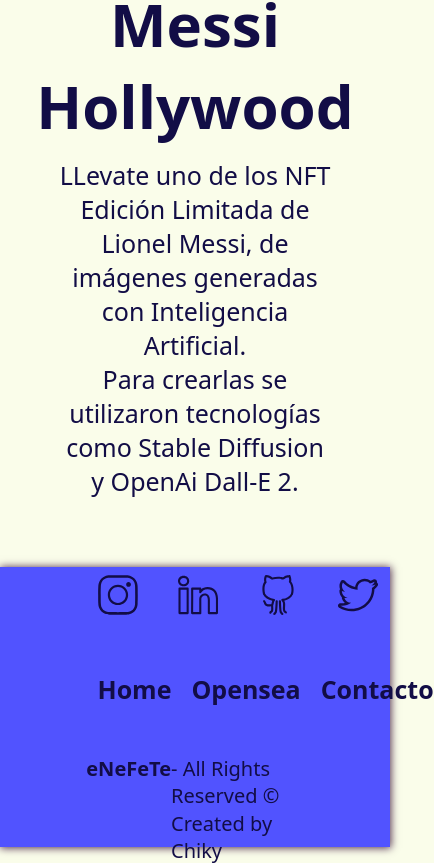
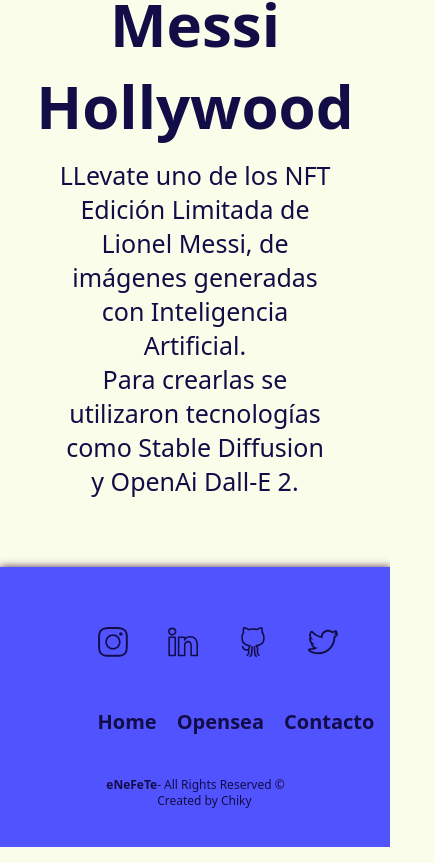
Before and after one commit to chiky222/mi-tienda-web, a React (Create React App) app: page / in a window 390 px wide. Shown: the part 582-1445 px from the top of the page, 434 px wide, since content can reach past the window. Built offline with nearby package versions, Linux system fonts and the light colour scheme; no server answers; the database is empty.

Commit message:
Modificación Readme - Optimización de Código

```diff
--- a/src/App.css
+++ b/src/App.css
@@ -24,9 +24,6 @@
   background-color: var(--color-cream);
   box-sizing: border-box;
 }
-
-
-/* NavBar */
 
 .nav-header{
   display: flex;
@@ -116,8 +113,6 @@
   margin-left: 50px;
 }
 
-/* Título y Subtítulo */
-
 .titulo-saludo{
   font-size: var(--size-font-title);
   display: flex;
@@ -137,9 +132,6 @@
   text-align: center;
   margin: 80px auto 40px;
 }
-
-
-/* Estilos de Contador */
 
 .visor{
   display: flex;
@@ -207,9 +199,6 @@
 .hide{
   display: none;
 }
-
-
-/* Items & Container */
 
 .spiner{
   display: flex;
@@ -314,8 +303,6 @@
   color: var(--color-pink);
 }
 
-
-/* Footer */
 footer{
   display: flex;
   position: relative;
@@ -378,9 +365,6 @@
   box-shadow: 0px 0px 8px 0.5px var(--color-dark-grey);
 }
 
-
-/* Detalle y Visor */
-
 .detail{
   display: flex;
   margin: 50px auto;
@@ -404,9 +388,6 @@
   margin: 20px 10px 20px;
 }
 
-
-/* Contacto Datos */
-
 .contacto-datos{
   font-size: var(--size-font-text);
   margin: 0 auto 300px;
@@ -416,9 +397,6 @@
   justify-content: center;
   align-items: center;
 }
-
-
-/* Cart */
 
 .contenedor-cart {
   min-height: 100vh;
@@ -526,7 +504,6 @@
 .link-carrito a:hover{
   color: #FFF;
 }
-/* Input */
 
 input{
   background-color: rgb(247, 199, 95);
@@ -539,8 +516,6 @@
   color: var(--color-blue);
 }
 
-
-/* Form de Orden de Compra */
 .form-ordenCompra{
   display: flex;
   flex-direction: column;
@@ -562,9 +537,6 @@
   display: none;
   margin: 0;
 }
-
-
-/* Orden de Compra - Formulario y Textos */
 
 .form-track{
   display: flex;
@@ -616,9 +588,6 @@
   color: var(--color-blue);
   transition: all 0.1s ease-in-out;
 }
-
-
-/* Media Responsive */
 
 @media screen and (max-width: 1600px) {
   .item-container{
@@ -708,10 +677,26 @@
     font-size: var(--size-font-text);
     margin-bottom: -120px;
   }
+
+  .navbar-footer {
+    min-height: 100px;
+  }
+
+  .navbar-footer p{
+    font-size: 15px;
+  }
+
+  .navbar-footer ul li,
+  .navbar-footer a{
+    font-size: 20px;
+  }
+
+  .navbar-footer svg{
+    font-size: 30px;
+  }
 }
 
 @media screen and (max-width: 800px) {
-/* aca hay que poner el menú del footer vertical */
   .item-container{
     display: flex;
     flex-direction: row;
--- a/src/components/ItemCount.jsx
+++ b/src/components/ItemCount.jsx
@@ -2,7 +2,7 @@
 import { ImPlus, ImMinus } from 'react-icons/im';
 import { useState } from 'react';
 
-const ItemCount = ({ stock, initial, onAdd }) => {
+const ItemCount = ({ stock, onAdd }) => {
 
   const [count, setCount] = useState(1);
 
--- a/src/components/ItemListContainer.jsx
+++ b/src/components/ItemListContainer.jsx
@@ -1,5 +1,4 @@
 import React, { useEffect } from 'react';
-//import productos from '../Mock/Productos';
 import {useState} from 'react';
 import ItemList from './ItemList';
 import { useParams } from 'react-router-dom';
--- a/src/index.js
+++ b/src/index.js
@@ -5,7 +5,7 @@
 
 const root = ReactDOM.createRoot(document.getElementById('root'));
 root.render(
-  //<React.StrictMode>
+  <React.StrictMode>
     <App />
-  //</React.StrictMode>
+  </React.StrictMode>
 );
--- a/src/servicios/firebaseConfig.js
+++ b/src/servicios/firebaseConfig.js
@@ -10,7 +10,5 @@
   appId: "1:188023468677:web:0166ba7206b5cb28162fec"
 };
 
-// Initialize Firebase
 const app = initializeApp(firebaseConfig);
-// Initialize Firestore (utilizo app ya que es la constante en el renglón anterior)
 export const baseDeDatos = getFirestore(app);
```
Also changed, not shown: src/components/ItemDetailContainer.jsx (+0 -20 lines), src/context/CartContext.jsx (+0 -13 lines), 1 other file (tests, documents, lock files or other folders).
